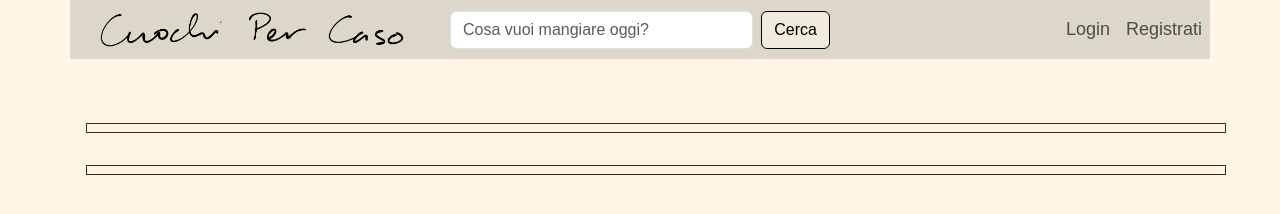
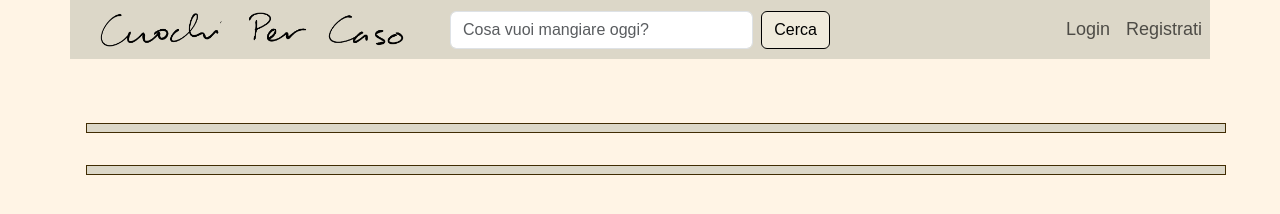
Before and after one commit to pizoz/progettoAWC, a plain HTML site: page Ricetta/ricetta.html in a window 1280 px wide. Drawn offline with nearby package versions, Linux system fonts and the light colour scheme; no server answers.

Commit message:
Update ricetta.css

```diff
--- a/Ricetta/ricetta.css
+++ b/Ricetta/ricetta.css
@@ -76,4 +76,5 @@ li {
     padding-top: 1vh;
     border: 1px solid rgb(65, 44, 3);
     margin: 2vh;
+    background-color: rgb(220, 215, 200);
 }
```
